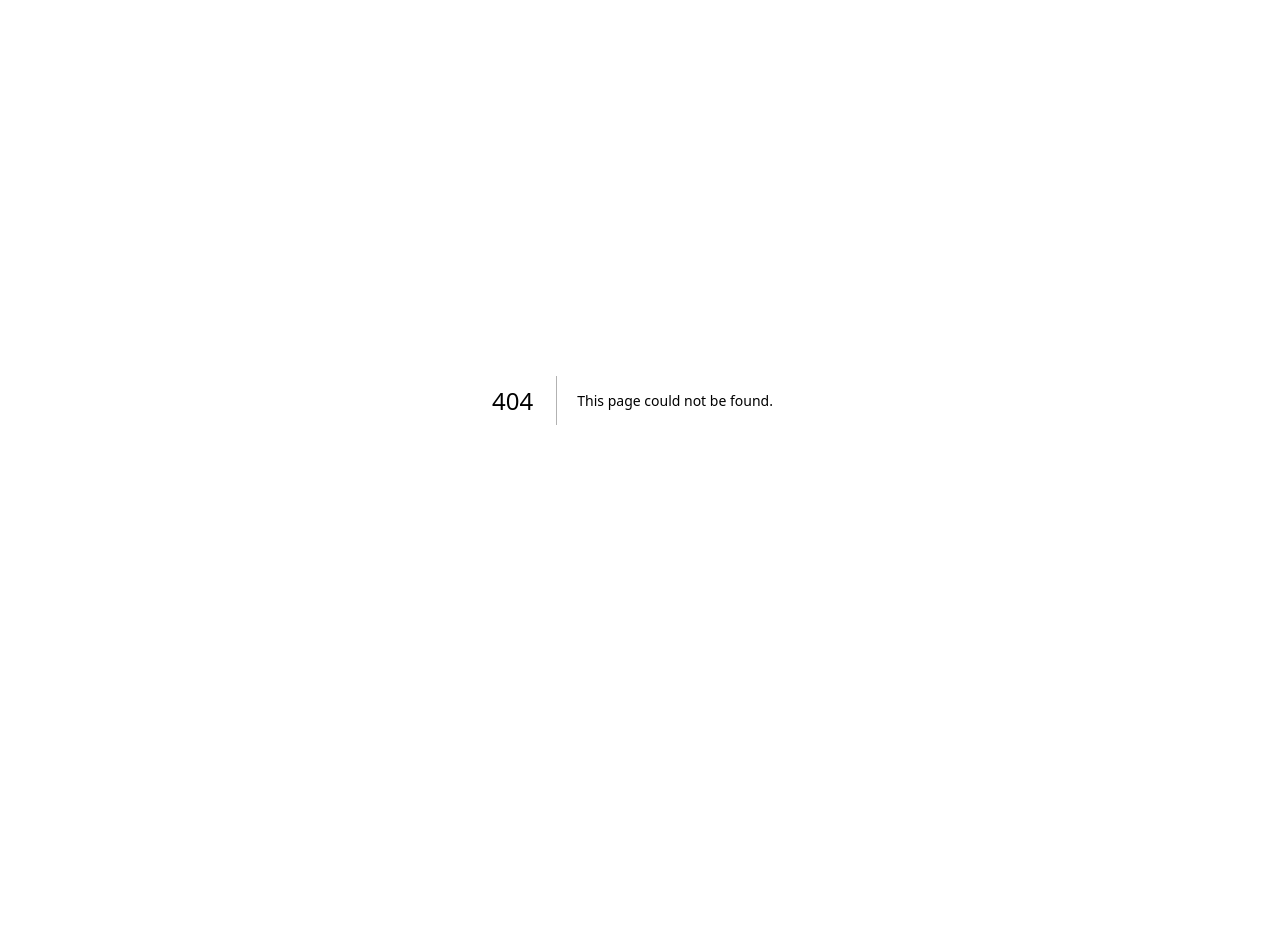
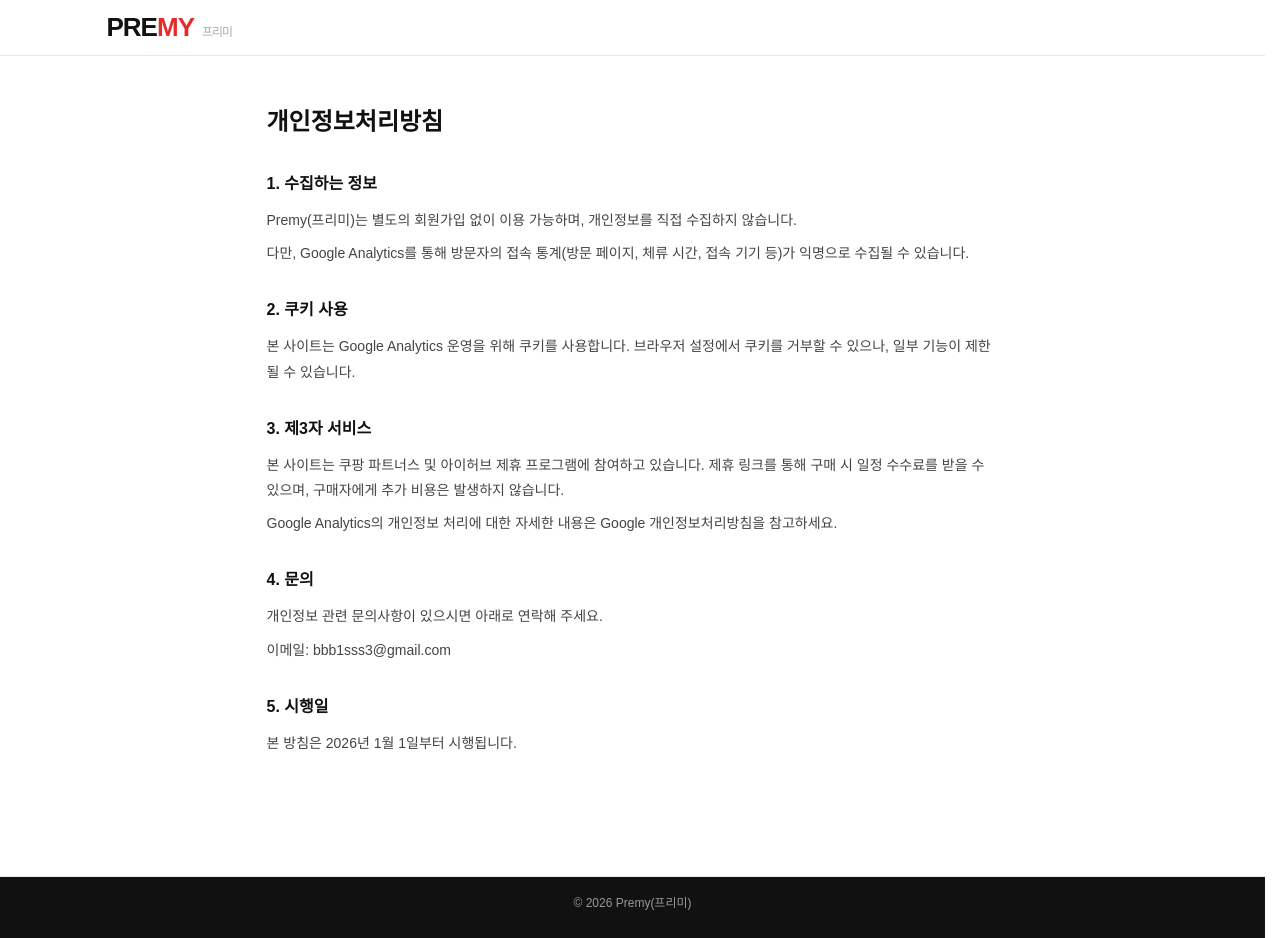
Before and after one commit to bbb1sss3/test, a Next.js app: page /privacy in a window 1280 px wide. Before the commit this address had no page. Before the commit the page ends 800 px from the top, so only its background shows below. Built offline with nearby package versions, Linux system fonts and the light colour scheme.

Commit message:
slug update

```diff
--- a/app/Productgrid.tsx
+++ b/app/Productgrid.tsx
@@ -420,8 +420,7 @@ export default function ProductGrid({ products }: { products: Product[] }) {
 
       <footer className="footer">
         <div className="footer-inner">
-          <p className="footer-pc">© 2026 Premy(프리미)</p>
-          <p className="footer-mobile">© 2026 Premy(프리미)</p>
+          <p>© 2026 Premy(프리미) · <a href="/privacy" style={{ color: '#999', textDecoration: 'none' }}>개인정보처리방침</a></p>
         </div>
       </footer>
       {showTop && (
--- /dev/null
+++ b/app/privacy/page.tsx
@@ -0,0 +1,61 @@
+import Link from 'next/link';
+
+export const metadata = {
+  title: '개인정보처리방침 | Premy(프리미)',
+  description: 'Premy(프리미) 개인정보처리방침',
+};
+
+export default function PrivacyPage() {
+  return (
+    <main style={{ background: '#fff', minHeight: '100vh' }}>
+      <style>{`
+        * { box-sizing: border-box; margin: 0; padding: 0; }
+        body { font-family: 'Apple SD Gothic Neo', 'Noto Sans KR', sans-serif; }
+        .header { background: #fff; border-bottom: 1px solid #e8e8e8; height: 56px; display: flex; align-items: center; position: sticky; top: 0; z-index: 100; }
+        .header-inner { max-width: 1100px; margin: 0 auto; padding: 0 1.5rem; width: 100%; display: flex; align-items: center; }
+        .logo { font-size: 26px; font-weight: 900; color: #111; letter-spacing: -1px; text-decoration: none; }
+        .logo span { color: #e52c2c; }
+        .container { max-width: 780px; margin: 0 auto; padding: 3rem 1.5rem; }
+        h1 { font-size: 24px; font-weight: 900; color: #111; margin-bottom: 2rem; }
+        h2 { font-size: 16px; font-weight: 800; color: #111; margin: 2rem 0 0.75rem; }
+        p { font-size: 14px; color: #444; line-height: 1.8; margin-bottom: 0.5rem; }
+        .footer { border-top: 1px solid #e8e8e8; background: #111; margin-top: 4rem; }
+        .footer-inner { max-width: 1100px; margin: 0 auto; padding: 1rem 1.5rem; text-align: center; }
+        .footer p { font-size: 12px; color: #999; }
+        @media (max-width: 768px) { .container { padding: 2rem 1rem; } }
+      `}</style>
+
+      <header className="header">
+        <div className="header-inner">
+          <Link href="/" className="logo">PRE<span>MY</span><small style={{ fontSize: '12px', fontWeight: 400, color: '#aaa', marginLeft: '8px' }}>프리미</small></Link>
+        </div>
+      </header>
+
+      <div className="container">
+        <h1>개인정보처리방침</h1>
+
+        <h2>1. 수집하는 정보</h2>
+        <p>Premy(프리미)는 별도의 회원가입 없이 이용 가능하며, 개인정보를 직접 수집하지 않습니다.</p>
+        <p>다만, Google Analytics를 통해 방문자의 접속 통계(방문 페이지, 체류 시간, 접속 기기 등)가 익명으로 수집될 수 있습니다.</p>
+
+        <h2>2. 쿠키 사용</h2>
+        <p>본 사이트는 Google Analytics 운영을 위해 쿠키를 사용합니다. 브라우저 설정에서 쿠키를 거부할 수 있으나, 일부 기능이 제한될 수 있습니다.</p>
+
+        <h2>3. 제3자 서비스</h2>
+        <p>본 사이트는 쿠팡 파트너스 및 아이허브 제휴 프로그램에 참여하고 있습니다. 제휴 링크를 통해 구매 시 일정 수수료를 받을 수 있으며, 구매자에게 추가 비용은 발생하지 않습니다.</p>
+        <p>Google Analytics의 개인정보 처리에 대한 자세한 내용은 Google 개인정보처리방침을 참고하세요.</p>
+
+        <h2>4. 문의</h2>
+        <p>개인정보 관련 문의사항이 있으시면 아래로 연락해 주세요.</p>
+        <p>이메일: bbb1sss3@gmail.com</p>
+
+        <h2>5. 시행일</h2>
+        <p>본 방침은 2026년 1월 1일부터 시행됩니다.</p>
+      </div>
+
+      <footer className="footer">
+        <div className="footer-inner"><p>© 2026 Premy(프리미)</p></div>
+      </footer>
+    </main>
+  );
+}
--- a/app/products/[slug]/page.tsx
+++ b/app/products/[slug]/page.tsx
@@ -586,7 +586,7 @@ const faqJsonLd = faqItems.length > 0 ? {
 
       <footer className="footer">
         <div className="footer-inner">
-          <p>© 2026 Premy(프리미)</p>
+          <p>© 2026 Premy(프리미) · <a href="/privacy" style={{ color: '#999', textDecoration: 'none' }}>개인정보처리방침</a></p>
         </div>
       </footer>
       <ScrollTop />
```
